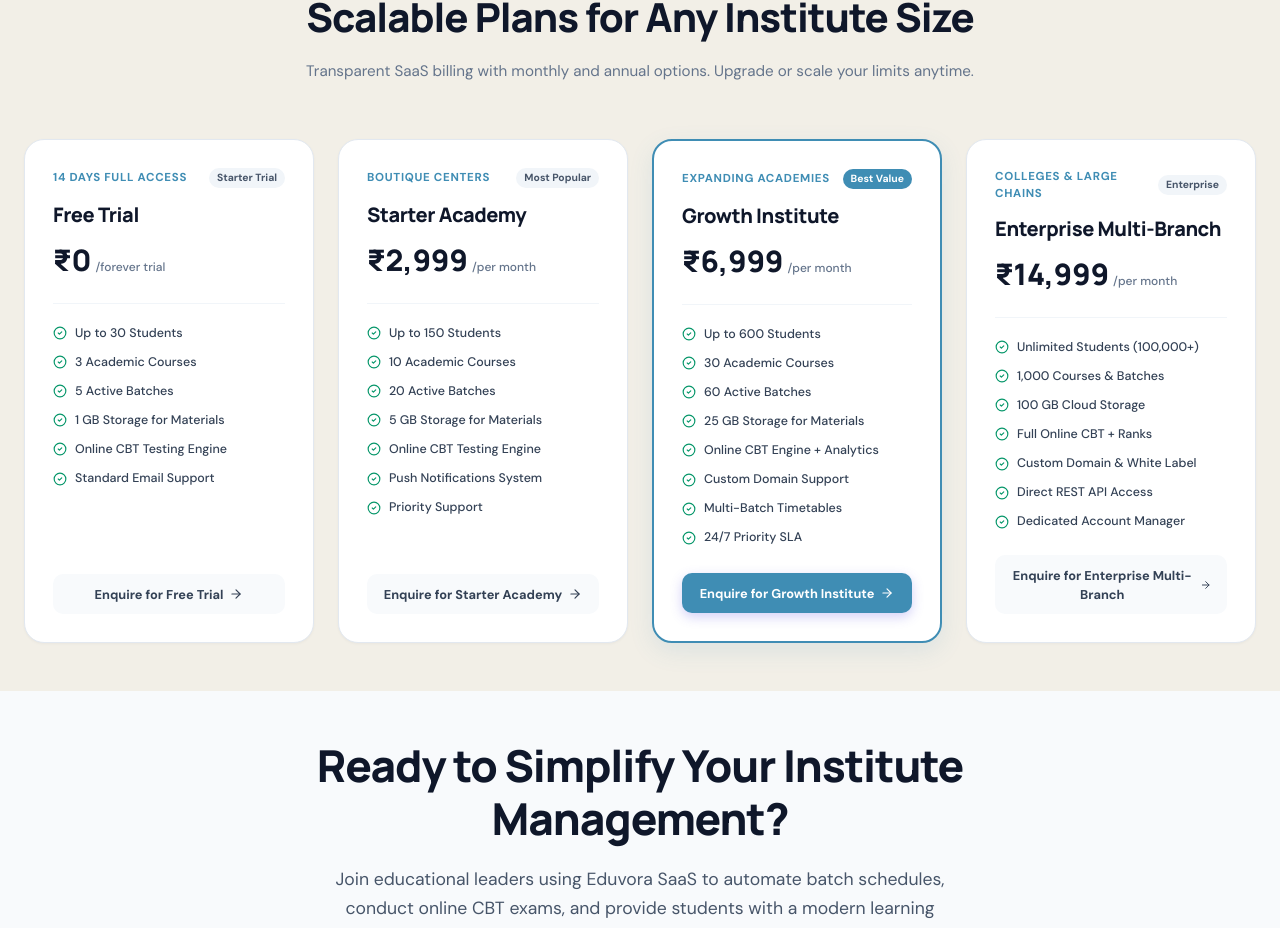
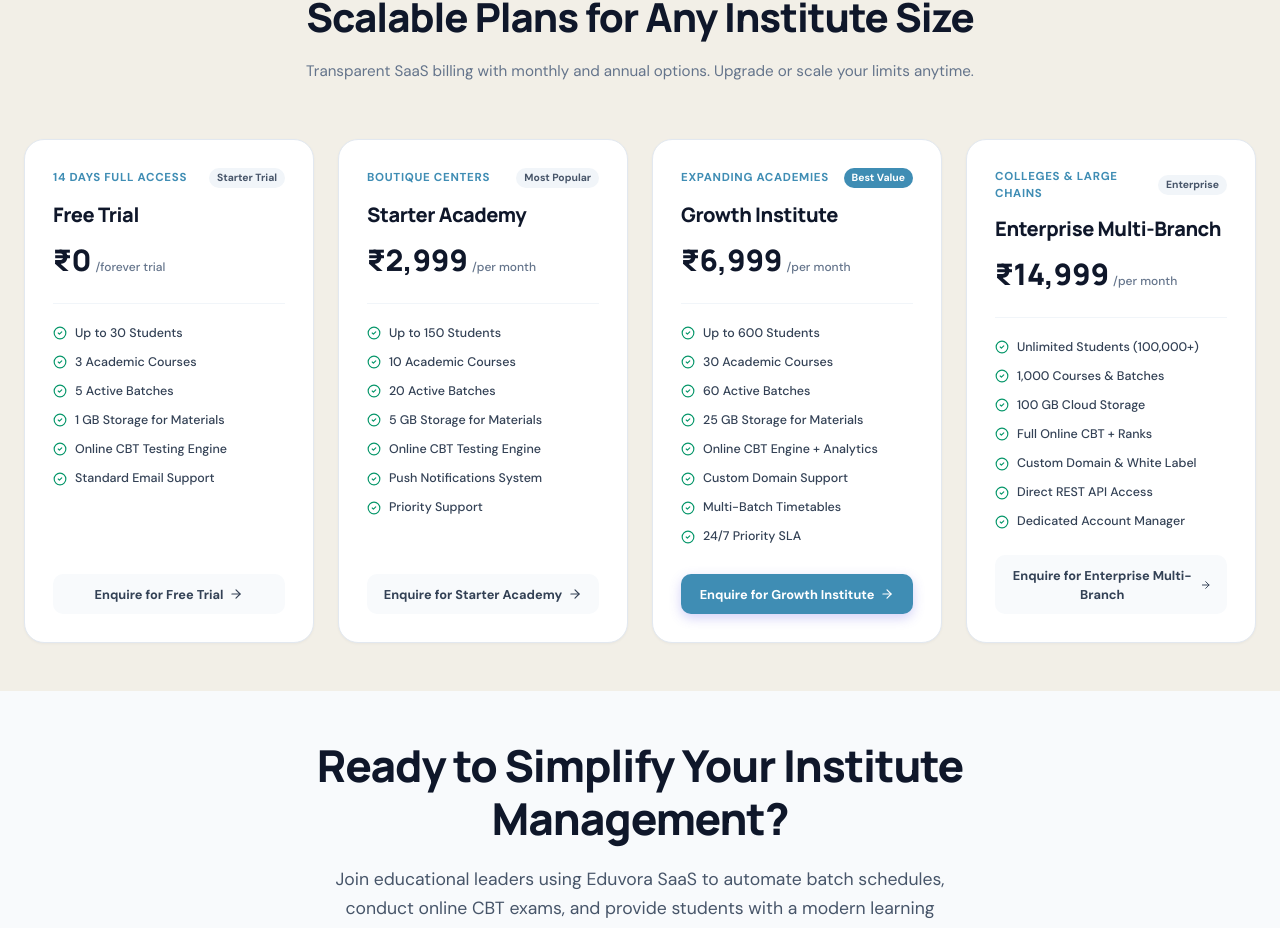
Before and after one commit to kumarrohit8477/Institute-Management-System, a React (Vite) app in the folder web/: page / in a window 1280 px wide. Shown: the part 4088-5016 px from the top of the page. Built offline with nearby package versions, Linux system fonts and the light colour scheme.

Commit message:
feat: Update hover effects for pricing cards and adjust featured card styles

```diff
--- a/web/src/components/landing/LandingPricing.css
+++ b/web/src/components/landing/LandingPricing.css
@@ -59,12 +59,12 @@
 .landing-pricing__card:hover {
   transform: translateY(-4px);
   box-shadow: 0 12px 28px rgba(15, 23, 42, 0.08);
-}
 
-.landing-pricing__card--featured {
   border: 2px solid #3f8db4;
   box-shadow: 0 8px 24px rgba(63, 141, 180, 0.12);
 }
+
+
 
 .landing-pricing__card-top {
   display: flex;
```
